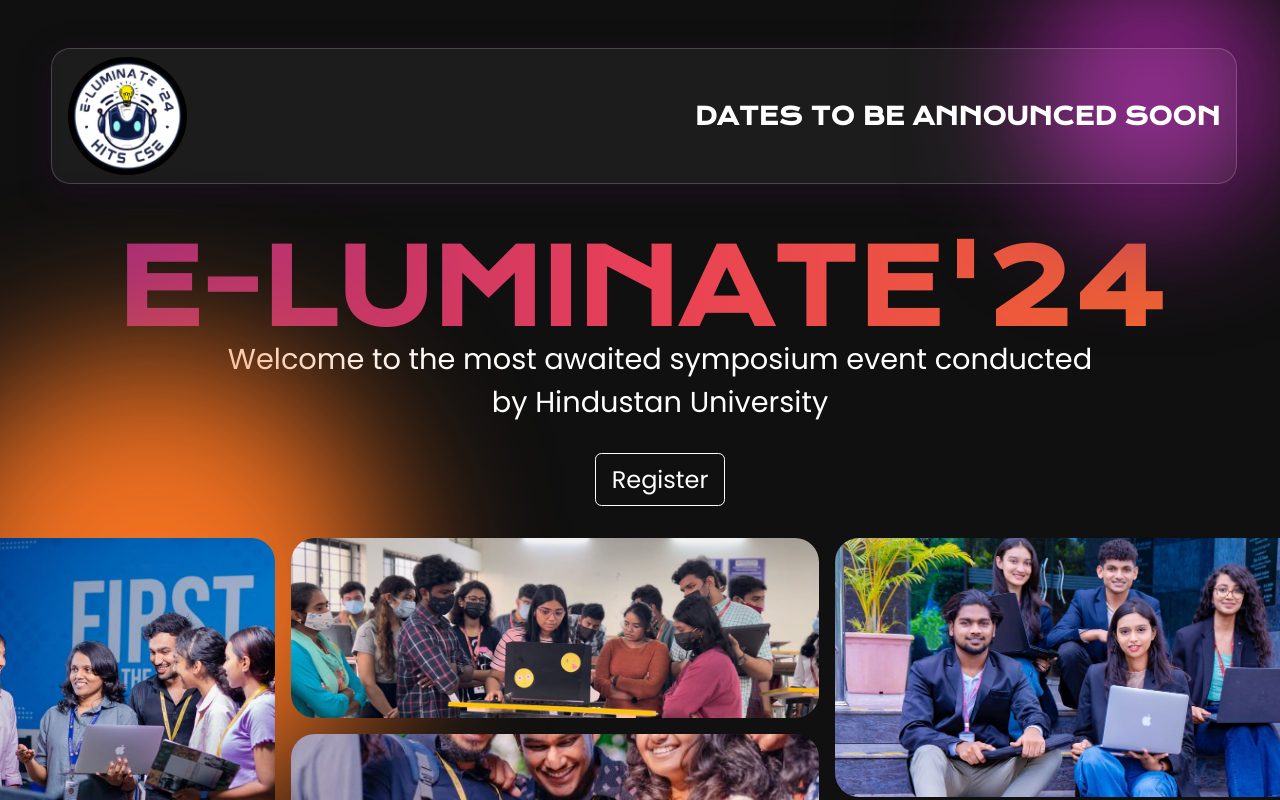
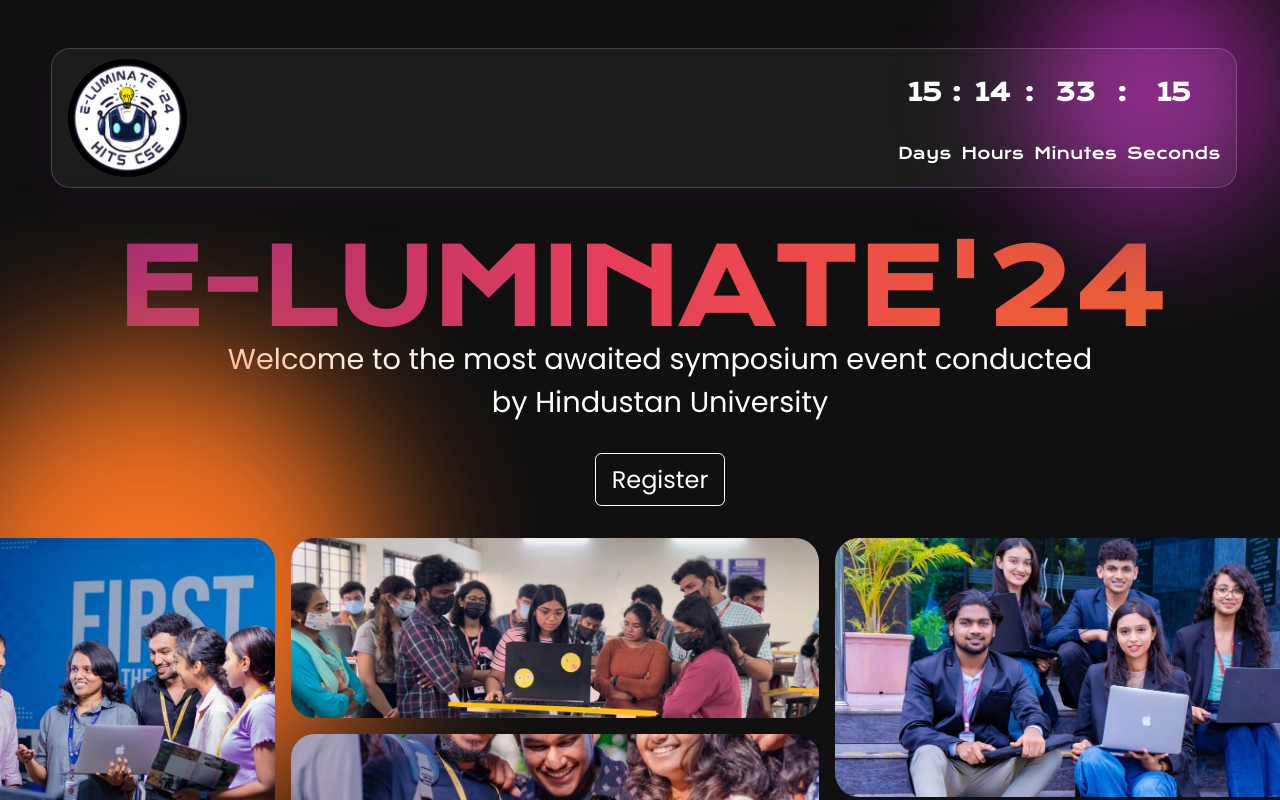
Before and after one commit to BenyD/eluminate24, a React (Vite) app: page / in a window 1280 px wide. Shown: the top 800 px of the page. Built offline with nearby package versions, Linux system fonts and the light colour scheme.

Commit message:
Updated date to 26th

```diff
--- a/src/components/Navbar.jsx
+++ b/src/components/Navbar.jsx
@@ -4,7 +4,7 @@
 
 const Navbar = () => {
   const calculateTimeLeft = () => {
-    const difference = +new Date("2024-04-20T08:30:00") - +new Date();
+    const difference = +new Date("2024-04-26T08:30:00") - +new Date();
     let timeLeft = {};
 
     if (difference > 0) {
@@ -34,7 +34,7 @@
   return (
     <div className="Navbar">
       <img src={logo} alt="" className="logo" />
-      {/* <div className="timer">
+      <div className="timer">
         {days > 0 && (
           <div className="timer-d">
             <h2>{days}</h2>
@@ -56,10 +56,10 @@
           <h2>{seconds}</h2>
           <p>Seconds</p>
         </div>
+      </div>
+      {/* <div className="temp">
+        <h2>DATES TO BE ANNOUNCED SOON</h2>
       </div> */}
-      <div className="temp">
-        <h2>DATES TO BE ANNOUNCED SOON</h2>
-      </div>
     </div>
   );
 };
```
